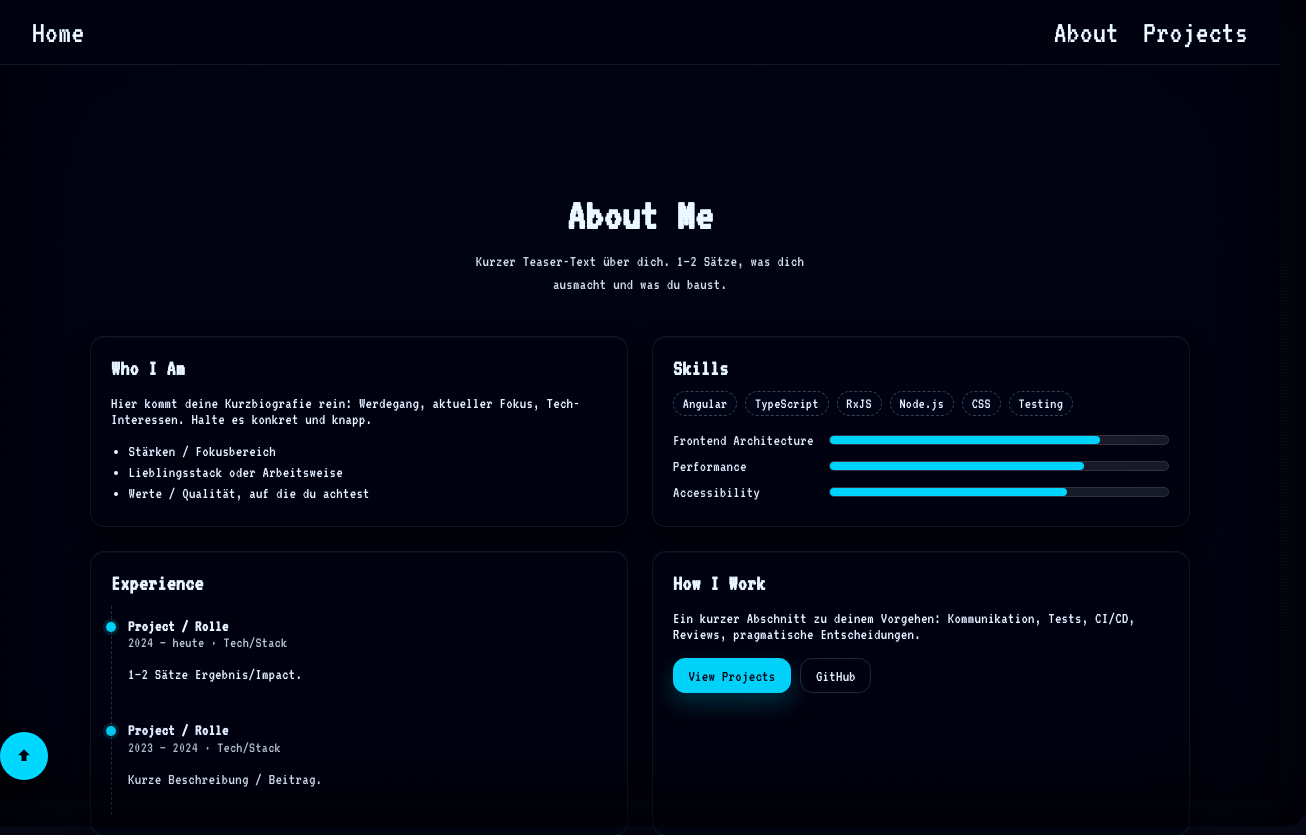
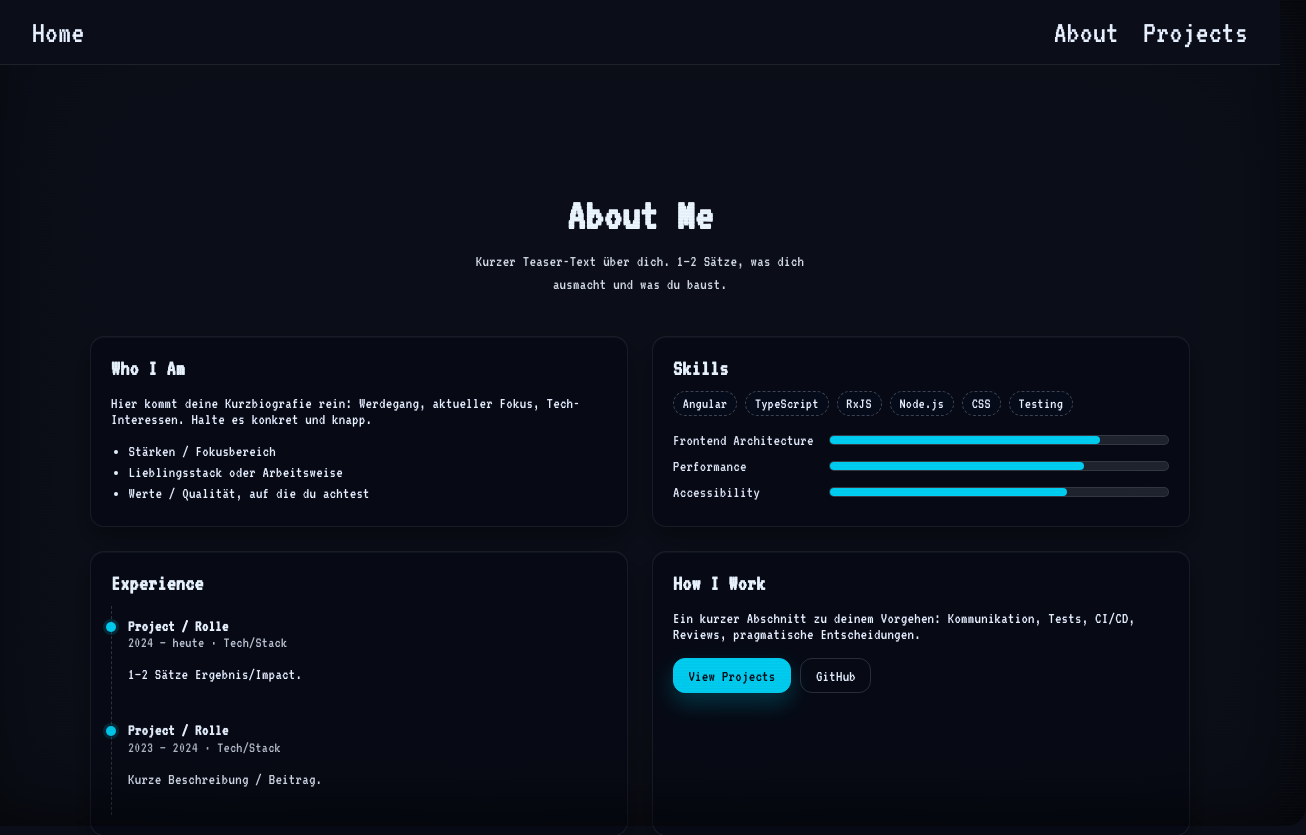
Before and after one commit to Foelli/priv-angular-portfolio, an Angular app: page /about in a window 1280 px wide. Shown: the top 835 px of the page, 1306 px wide, since content can reach past the window. Built offline with nearby package versions, Linux system fonts and the light colour scheme.

Commit message:
fix: repaired the back-to-top button

```diff
--- a/src/app/app.component.css
+++ b/src/app/app.component.css
@@ -1,35 +1,43 @@
-/* === Fixierter Back-to-Top Button === */
 .back-to-top {
-  position: sticky;
-  right: 1.25rem;
-  bottom: 1.25rem;
-  width: 3rem;
-  height: 3rem;
+  position: fixed;
+  right: 4rem;
+  bottom: 5rem;
   border: none;
-  border-radius: 9999px;
-  display: grid;
-  place-items: center;
+  background: transparent;
+  padding: 0;
   cursor: pointer;
+  display: flex;
+  align-items: center;
+  justify-content: center;
   z-index: 2147483647;
-
-  background: var(--accent, #00c7e6);
-  color: var(--bg-dark, #0b0e18);
-  box-shadow:
-    0 10px 20px rgba(0, 0, 0, 0.25),
-    0 0 0 2px rgba(255, 255, 255, 0.08) inset;
-
-  transition: filter 0.2s, transform 0.2s;
-
-  svg path {
-    fill: currentColor;
-  }
+  transition: transform 0.2s, opacity 0.2s;
+  color: var(--accent);
 }
 
 .back-to-top:hover {
-  filter: brightness(1.1);
-  transform: translateY(-2px);
+  transform: translateY(-3px);
+  opacity: 0.9;
 }
 
 .back-to-top:active {
   transform: translateY(0);
 }
+
+.back-to-top img,
+.back-to-top svg {
+  width: 64px;
+  height: 64px;
+}
+
+/* Entferne den Filter komplett */
+.back-to-top img {
+  filter: none;
+}
+
+.back-to-top {
+  color: var(--accent);
+}
+
+.back-to-top svg polygon {
+  fill: currentColor;
+}
--- a/src/app/app.component.html
+++ b/src/app/app.component.html
@@ -1,13 +1,17 @@
 <app-header></app-header>
 
-<main class="content">
+<main class="content crt-wrap">
   <router-outlet></router-outlet>
 </main>
 
 <app-footer></app-footer>
 
+@if (showBackToTop) {
 <button class="back-to-top" type="button" aria-label="Zurück nach oben" (click)="scrollToTop()">
-  <svg viewBox="0 0 24 24" width="20" height="20" aria-hidden="true" focusable="false">
-    <path d="M12 4l-7 7h4v7h6v-7h4z"></path>
+  <svg width="32" height="32" viewBox="0 0 24 24" aria-hidden="true">
+    <polygon
+      points="7,12 7,11 9,11 9,9 11,9 11,21 13,21 13,9 15,9 15,11 17,11 17,12 19,12 19,9 17,9 17,7 15,7 15,5 14,5 14,4 13,4 13,3 11,3 11,4 10,4 10,5 9,5 9,7 7,7 7,9 5,9 5,12" />
   </svg>
 </button>
+
+}
--- a/src/app/app.component.ts
+++ b/src/app/app.component.ts
@@ -1,22 +1,24 @@
-import { Component } from '@angular/core';
+import { Component, HostListener } from '@angular/core';
 import { RouterOutlet } from '@angular/router';
 import { HeaderComponent } from './components/header/header.component';
 import { FooterComponent } from './components/footer/footer.component';
-import { BackToTopComponent } from './components/back-to-top/back-to-top.component';
 
 @Component({
   selector: 'app-root',
   standalone: true,
-  imports: [RouterOutlet, HeaderComponent, FooterComponent, BackToTopComponent],
+  imports: [RouterOutlet, HeaderComponent, FooterComponent],
   templateUrl: './app.component.html',
-  styleUrl: './app.component.css',
+  styleUrls: ['./app.component.css'],
 })
 export class AppComponent {
-  scrollToTop(): void {
-    try {
-      window.scrollTo({ top: 0, behavior: 'smooth' });
-    } catch {
-      window.scrollTo(0, 0);
-    }
+  showBackToTop = false;
+
+  @HostListener('window:scroll')
+  onScroll() {
+    this.showBackToTop = window.scrollY > 300;
+  }
+
+  scrollToTop() {
+    window.scrollTo({ top: 0, behavior: 'smooth' });
   }
 }
--- a/src/app/components/back-to-top/back-to-top.component.css
+++ /dev/null
@@ -1,53 +0,0 @@
-.back-to-top {
-  position: fixed;
-  right: 1.25rem;
-  bottom: 1.25rem;
-  width: 3rem;
-  height: 3rem;
-  border: none;
-  border-radius: 9999px;
-  display: grid;
-  place-items: center;
-  cursor: pointer;
-
-  /* Theme-Anbindung */
-  background: var(--accent, #00c7e6);
-  color: var(--bg-dark, #0b0e18);
-  box-shadow:
-    0 10px 20px rgba(0, 0, 0, 0.25),
-    0 0 0 2px rgba(255, 255, 255, 0.08) inset;
-
-  /* Start: unsichtbar */
-  opacity: 0;
-  transform: translateY(8px) scale(0.98);
-  pointer-events: none;
-  transition: opacity .25s ease, transform .25s ease;
-
-  svg path {
-    fill: currentColor;
-  }
-}
-
-.back-to-top.show {
-  opacity: 1;
-  transform: translateY(0) scale(1);
-  pointer-events: auto;
-}
-
-.back-to-top:hover {
-  filter: brightness(1.05);
-}
-
-.back-to-top:active {
-  transform: translateY(1px) scale(0.99);
-}
-
-/* Respektiere reduced motion */
-@media (prefers-reduced-motion: reduce) {
-
-  .back-to-top,
-  .back-to-top.show {
-    transition: none !important;
-    transform: none !important;
-  }
-}
--- a/src/app/pages/home/home.component.css
+++ b/src/app/pages/home/home.component.css
@@ -150,34 +150,3 @@
         padding: 1rem;
     }
 }
-
-.back-to-top {
-  position: fixed;
-  bottom: 2rem;
-  /* Abstand vom unteren Rand */
-  right: 2rem;
-  /* Abstand vom rechten Rand */
-  background-color: #00c7e6;
-  color: #0b0e18;
-  border: none;
-  border-radius: 50%;
-  width: 48px;
-  height: 48px;
-  display: flex;
-  align-items: center;
-  justify-content: center;
-  cursor: pointer;
-  box-shadow: 0 0 10px rgba(0, 199, 230, 0.6);
-  transition: transform 0.3s, background-color 0.3s;
-  z-index: 1000;
-  /* bleibt über allen anderen Elementen */
-}
-
-.back-to-top:hover {
-  background-color: #00a8c0;
-  transform: translateY(-3px);
-}
-
-.back-to-top svg {
-  fill: #0b0e18;
-}
--- a/src/app/pages/home/home.component.html
+++ b/src/app/pages/home/home.component.html
@@ -27,6 +27,7 @@
   <app-about></app-about>
 </section>
 
+<!-- Projects Section -->
 <section id="project" class="projects-section">
   <app-projects></app-projects>
 </section>
--- a/src/app/pages/projects/projects.component.html
+++ b/src/app/pages/projects/projects.component.html
@@ -1 +1,48 @@
-<p>projects works!</p>
+<section class="projects">
+  <header class="projects-header">
+    <h1>Projects</h1>
+
+    <div class="toolbar">
+      <input type="search" class="search" placeholder="Suche nach Name/Tag/Tech …" [(ngModel)]="query" />
+
+      <div class="chip-row" *ngIf="allTags?.length">
+        <button class="chip" [class.active]="activeTag === null" (click)="setActiveTag(null)">
+          Alle
+        </button>
+        <button class="chip" *ngFor="let tag of allTags" [class.active]="activeTag === tag" (click)="setActiveTag(tag)">
+          {{ tag }}
+        </button>
+      </div>
+    </div>
+  </header>
+
+  <div class="grid">
+    <article class="card" *ngFor="let p of filteredProjects">
+      <h3 class="card-title">{{ p.name }}</h3>
+      <p class="card-desc">{{ p.shortDescription }}</p>
+
+      <div class="meta">
+        <div class="meta-group">
+          <h4>Tags</h4>
+          <ul class="pills">
+            <li class="pill" *ngFor="let t of p.tags">{{ t }}</li>
+          </ul>
+        </div>
+
+        <div class="meta-group">
+          <h4>Tech Stack</h4>
+          <ul class="pills">
+            <li class="pill" *ngFor="let t of p.techStack">{{ t }}</li>
+          </ul>
+        </div>
+      </div>
+
+      <details class="details">
+        <summary>Sachen, die ich gemacht habe</summary>
+        <ul class="list">
+          <li *ngFor="let c of p.contributions">{{ c }}</li>
+        </ul>
+      </details>
+    </article>
+  </div>
+</section>
--- a/src/styles.css
+++ b/src/styles.css
@@ -5,15 +5,30 @@
   --bg-dark: #0b0e18;
   --text-light: #e7f0ff;
   --accent: #00c7e6;
-  /* NEU: Höhe des fixen Headers */
+
   --header-h: 64px;
+
+  /* CRT Effekt Parameter */
+  --crt-scanline-opacity: .35;
+  /* horizontale Scanlines */
+  --crt-vignette: .7;
+  /* Vignette (0–1)       */
+  --crt-noise: .05;
+  /* Noise-Schleier       */
+  --crt-contrast: 1.05;
+  /* globaler Kontrast    */
+  --crt-saturate: 1.1;
+  /* globale Sättigung    */
 }
 
+/* ------------------ Global Base ------------------ */
 html,
 body {
   margin: 0;
   padding: 0;
   min-height: 100%;
+  height: 100%;
+  overscroll-behavior: none;
   background: var(--bg-dark);
   color: var(--text-light);
   font-family: var(--font-pixel);
@@ -36,56 +51,20 @@ a:hover {
   text-underline-offset: 2px;
 }
 
-/* Smooth scrolling for all pages */
-html {
-  scroll-behavior: smooth;
+body {
+  background-color: var(--bg-dark);
 }
 
-/* Optional: Grund-Variables */
-:root {
-  --crt-scanline-opacity: .35;
-  /* Stärke der horizontalen Scanlines */
-  --crt-vignette: .7;
-  /* Stärke der Vignette (0–1) */
-  --crt-noise: .05;
-  /* Rausch-Schleier (0–0.15 ist gut) */
-  --crt-contrast: 1.05;
-  /* globaler Kontrast */
-  --crt-saturate: 1.1;
-  /* globale Sättigung */
+app-root {
+  min-height: 100dvh;
 }
 
-/* Global etwas „TV-Look“ geben – NICHT auf app-root anwenden */
-body,
-:root {
-  filter: saturate(var(--crt-saturate)) contrast(var(--crt-contrast));
+main.content {
+  padding-top: var(--header-h);
 }
 
-/* LAYER 1: Scanlines + leichte vertikale Linien (aperture grille) */
-body::before {
-  content: "";
-  position: fixed;
-  inset: 0;
-  pointer-events: none;
-  z-index: 2147483646;
-  background:
-    repeating-linear-gradient(0deg,
-      rgba(255, 255, 255, 0.04) 0px,
-      rgba(255, 255, 255, 0.04) 1px,
-      transparent 2px,
-      transparent 3px),
-    repeating-linear-gradient(90deg,
-      rgba(255, 255, 255, 0.012) 0px,
-      rgba(255, 255, 255, 0.012) 1px,
-      transparent 2px,
-      transparent 3px);
-  mix-blend-mode: overlay;
-  opacity: var(--crt-scanline-opacity);
-  will-change: transform, opacity;
-  animation: crt-scan-move 6s linear infinite, crt-flicker 2.8s steps(12, end) infinite;
-}
 
-/* LAYER 2: Vignette + leichte Bildschirmwölbung & Noise-Schleier */
+
 body::after {
   content: "";
   position: fixed;
@@ -93,6 +72,7 @@ body::after {
   /* kleiner Overscan */
   pointer-events: none;
   z-index: 2147483645;
+  /* unter ::before und Button */
   background:
     radial-gradient(ellipse 120% 100% at 50% 50%,
       rgba(0, 0, 0, 0) 60%,
@@ -111,7 +91,7 @@ body::after {
     inset 0 0 180px rgba(0, 0, 0, 0.35);
 }
 
-/* Chromatic Aberration (sehr dezent) auf Text */
+/* Dezente chromatische Aberration – NICHT via filter */
 * {
   text-shadow:
     0 0 0 rgba(0, 0, 0, 0),
@@ -122,7 +102,7 @@ body::after {
   /* C */
 }
 
-/* Animationen */
+/* ------------------ CRT Animations ------------------ */
 @keyframes crt-scan-move {
   0% {
     background-position: 0 0, 0 0;
@@ -131,8 +111,6 @@ body::after {
   100% {
     background-position: 0 3px, 0 0;
   }
-
-  /* leichtes „Scrollen“ der Scanlines */
 }
 
 @keyframes crt-flicker {
@@ -181,32 +159,12 @@ body::after {
   }
 }
 
-/* Barrierefreiheit: Animationen reduzieren/deaktivieren */
 @media (prefers-reduced-motion: reduce) {
   body::before {
     animation: none;
   }
 }
 
-/* --- Bounce / Rubber-band auf iOS & Co. deaktivieren --- */
-
-html,
-body {
-  height: 100%;
-  overscroll-behavior: none;
+.crt-wrap {
+  filter: saturate(var(--crt-saturate)) contrast(var(--crt-contrast));
 }
-
-body {
-  background-color: var(--bg-dark);
-}
-
-/* ⬇️ WICHTIG: Body soll scrollen, nicht app-root */
-app-root {
-  min-height: 100dvh;
-  /* kein overflow hier */
-}
-
-/* Abstand für den fixen Header */
-main.content {
-  padding-top: var(--header-h);
-}
```
Also changed, not shown: src/app/pages/projects/projects.component.css (+175 -0 lines), src/app/pages/projects/projects.component.ts (+64 -14 lines), src/assets/projects.json (added, +25 -0 lines), src/assets/icons/up-arrow.svg (added).
